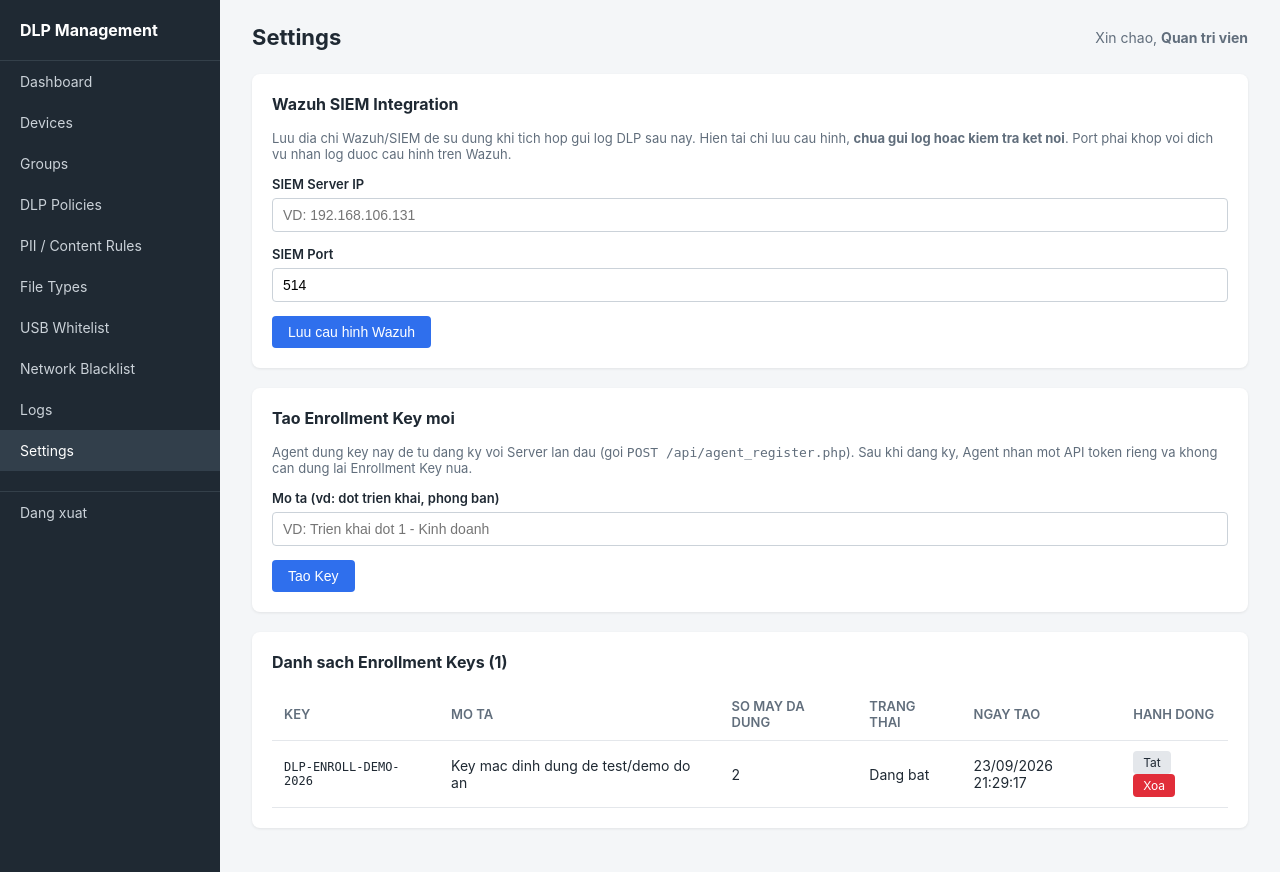
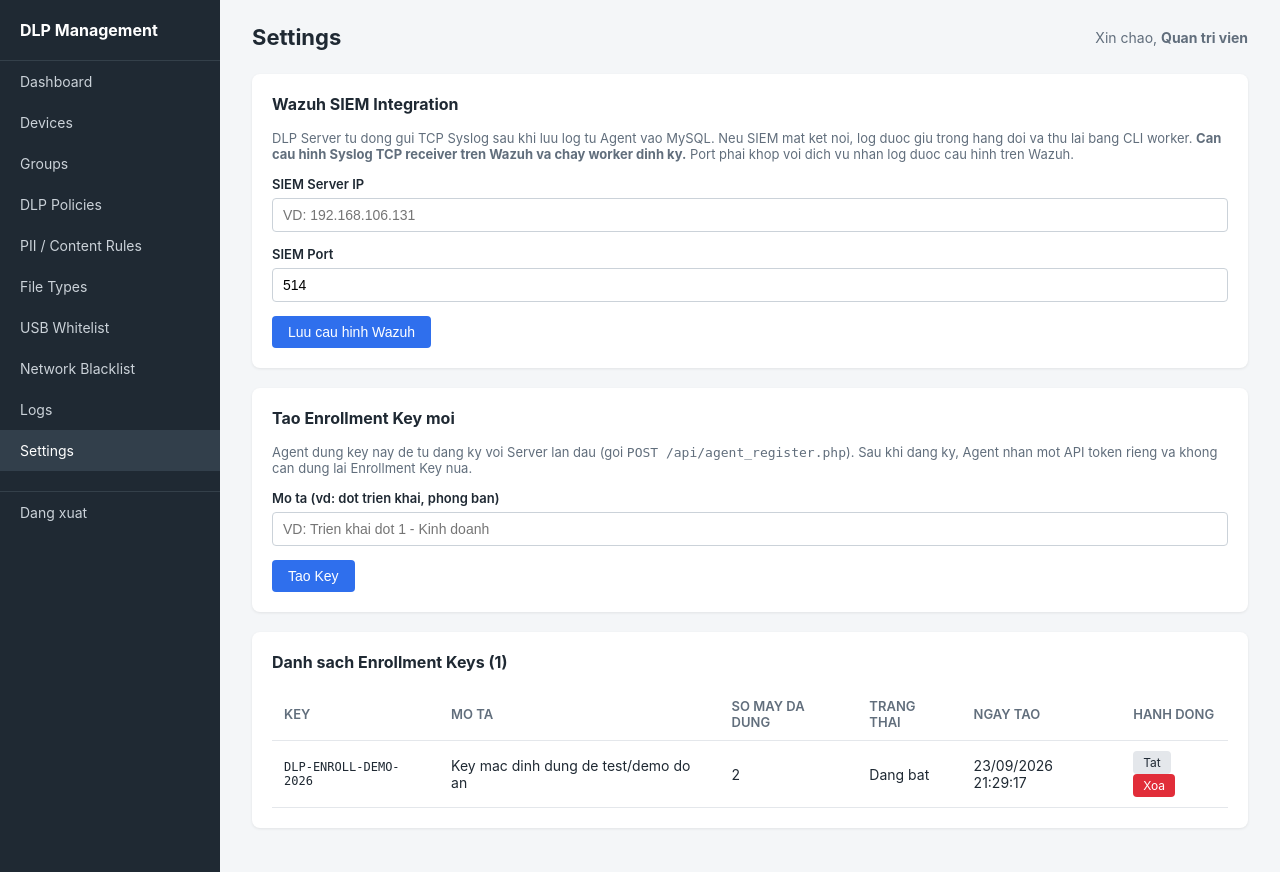
Before and after one commit to lamNT-67/DLP-do-an-2026, a PHP site: page /admin/settings.php in a window 1280 px wide. Run offline with PHP 8.4, Linux system fonts and the light colour scheme; a user stored in the database is signed in; data comes from the database, SQL or seed files in the repository; data that the repository does not hold is empty.

Commit message:
docs(ui): clarify DLP Server sends Wazuh logs and worker retries

```diff
--- a/server/admin/settings.php
+++ b/server/admin/settings.php
@@ -29,7 +29,7 @@ if (isset($_GET['delete'])) {
 }
 
 
-// Wazuh integration configuration only: no logs are sent by this page.
+// Destination used only by the Server-side Wazuh TCP syslog forwarder.
 // Run sql/migrations/add_wazuh_settings.sql on existing installations first.
 $wazuhError = '';
 $wazuhSaved = false;
@@ -48,7 +48,7 @@ if ($_SERVER['REQUEST_METHOD'] === 'POST' && ($_POST['action'] ?? '') === 'save_
         ");
         $stmt->execute([$ip, (int)$portRaw]);
         $wazuhSaved = true;
-        $message = 'Da luu cau hinh Wazuh SIEM. Chuc nang gui log chua duoc bat.';
+        $message = 'Da luu IP/port Wazuh. DLP Server se gui TCP Syslog khi nhan log moi.';
     }
 }
 
@@ -81,8 +81,9 @@ require __DIR__ . '/../includes/layout_header.php';
 <div class="card">
     <h2>Wazuh SIEM Integration</h2>
     <p style="font-size:13px; color:#616e7c; margin-bottom:14px;">
-        Luu dia chi Wazuh/SIEM de su dung khi tich hop gui log DLP sau nay.
-        Hien tai chi luu cau hinh, <strong>chua gui log hoac kiem tra ket noi</strong>.
+        DLP Server tu dong gui TCP Syslog sau khi luu log tu Agent vao MySQL.
+        Neu SIEM mat ket noi, log duoc giu trong hang doi va thu lai bang CLI worker.
+        <strong>Can cau hinh Syslog TCP receiver tren Wazuh va chay worker dinh ky.</strong>
         Port phai khop voi dich vu nhan log duoc cau hinh tren Wazuh.
     </p>
     <?php if ($wazuhError): ?>
```
